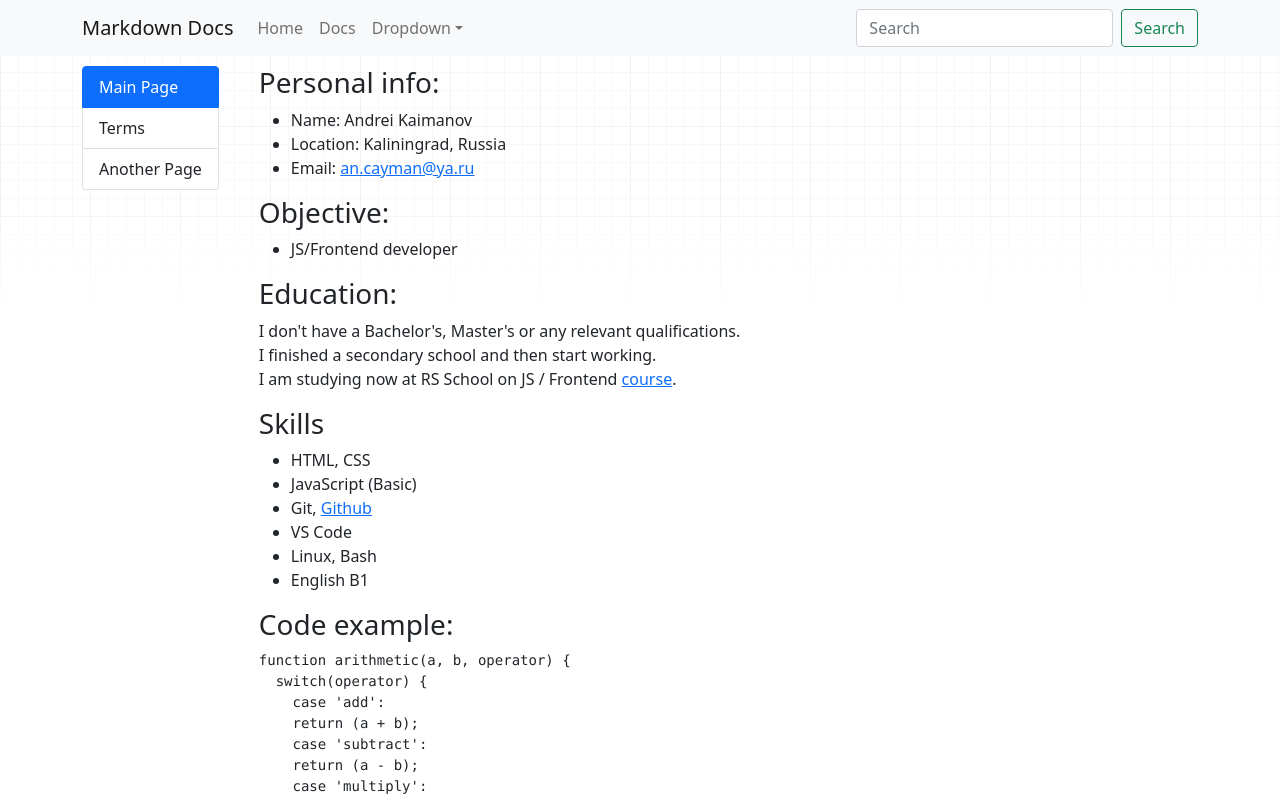
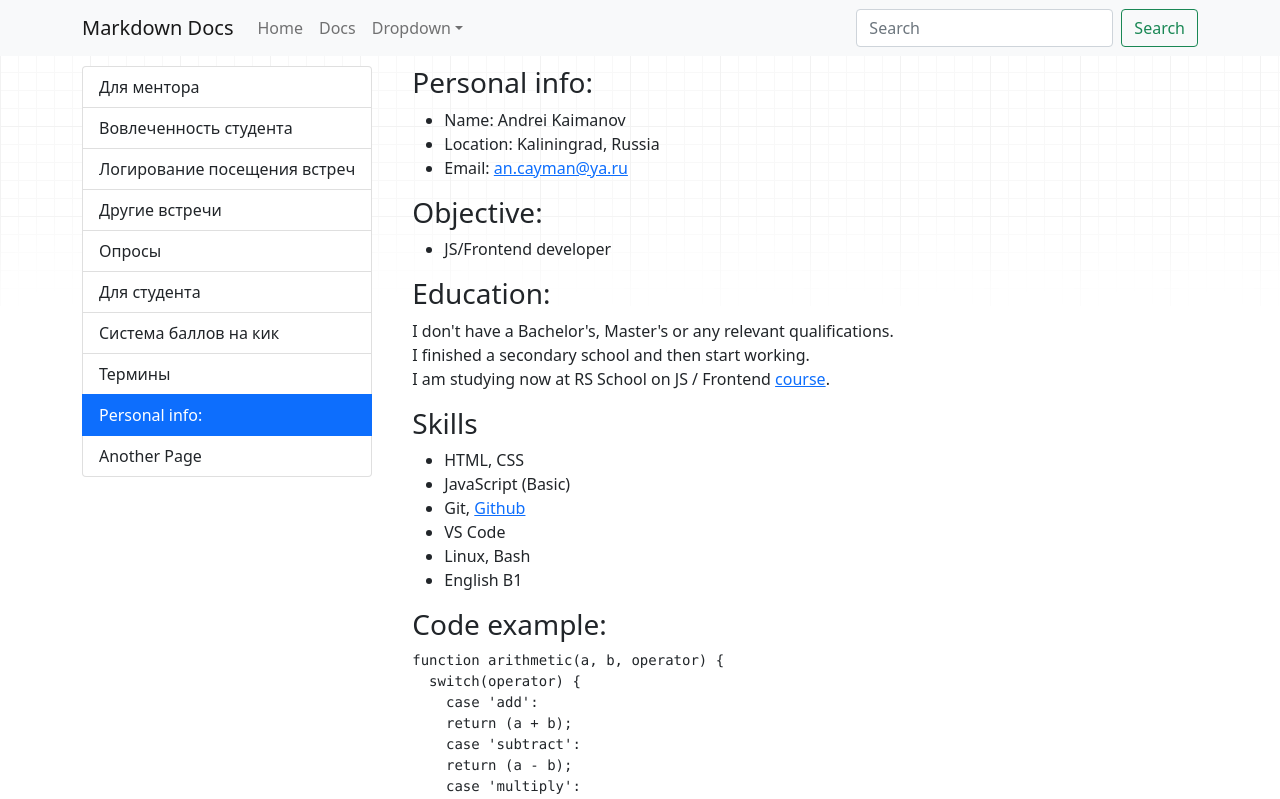
Before and after one commit to maximumJavascript/6-seniors-docs, a React (Create React App) app: page /main in a window 1280 px wide. Shown: the top 799 px of the page. Built offline with nearby package versions, Linux system fonts and the light colour scheme.

Commit message:
feat: added fileTitle field, mapped NavLinks

```diff
--- a/src/components/NavMenu/NavMenu.jsx
+++ b/src/components/NavMenu/NavMenu.jsx
@@ -1,4 +1,5 @@
 import { NavLink } from 'react-router-dom';
+import mdRoutesData from '../../generated/mdRoutesData';
 
 function NavMenu({ className }) {
   const active = ({ isActive }) => ({
@@ -8,19 +9,16 @@ function NavMenu({ className }) {
   return (
     <aside className={className}>
       <div className="list-group">
-        <NavLink
-          to="/main"
-          className={`list-group-item list-group-item-action ${active}`}
-        >
-          Main Page
-        </NavLink>
-
-        <NavLink
-          to="for-student-terms"
-          className={`list-group-item list-group-item-action ${active}`}
-        >
-          Terms
-        </NavLink>
+        {mdRoutesData.map((routeData) => {
+          return (
+            <NavLink
+              to={routeData.appRoute}
+              className={`list-group-item list-group-item-action ${active}`}
+            >
+              {routeData.fileTitle}
+            </NavLink>
+          );
+        })}
 
         <NavLink
           to="page-another"
--- a/src/generated/mdRoutesData.js
+++ b/src/generated/mdRoutesData.js
@@ -13,49 +13,63 @@ export default [
     appRoute: 'for-mentor-readme',
     fileSlashPath: 'forMentor/README',
     fileUrl: forMentorReadme,
+    fileTitle: 'Для ментора',
     id: 1,
   },
   {
     appRoute: 'for-mentor-student-involvement',
     fileSlashPath: 'forMentor/studentInvolvement',
     fileUrl: forMentorStudentInvolvement,
+    fileTitle: 'Вовлеченность студента',
     id: 2,
   },
   {
     appRoute: 'for-student-meetings-logging',
     fileSlashPath: 'forStudent/meetingsLogging',
     fileUrl: forStudentMeetingsLogging,
+    fileTitle: 'Логирование посещения встреч',
     id: 3,
   },
   {
     appRoute: 'for-student-other-meetings',
     fileSlashPath: 'forStudent/otherMeetings',
     fileUrl: forStudentOtherMeetings,
+    fileTitle: 'Другие встречи',
     id: 4,
   },
   {
     appRoute: 'for-student-polls',
     fileSlashPath: 'forStudent/polls',
     fileUrl: forStudentPolls,
+    fileTitle: 'Опросы',
     id: 5,
   },
   {
     appRoute: 'for-student-readme',
     fileSlashPath: 'forStudent/README',
     fileUrl: forStudentReadme,
+    fileTitle: 'Для студента',
     id: 6,
   },
   {
     appRoute: 'for-student-student-kick-system',
     fileSlashPath: 'forStudent/studentKickSystem',
     fileUrl: forStudentStudentKickSystem,
+    fileTitle: 'Система баллов на кик',
     id: 7,
   },
   {
     appRoute: 'for-student-terms',
     fileSlashPath: 'forStudent/terms',
     fileUrl: forStudentTerms,
+    fileTitle: 'Термины',
     id: 8,
   },
-  { appRoute: 'main', fileSlashPath: 'Main', fileUrl: main, id: 9 },
+  {
+    appRoute: 'main',
+    fileSlashPath: 'Main',
+    fileUrl: main,
+    fileTitle: 'Personal info:',
+    id: 9,
+  },
 ];
```
Also changed, not shown: src/scripts/makeJsFile.js (+16 -0 lines).
